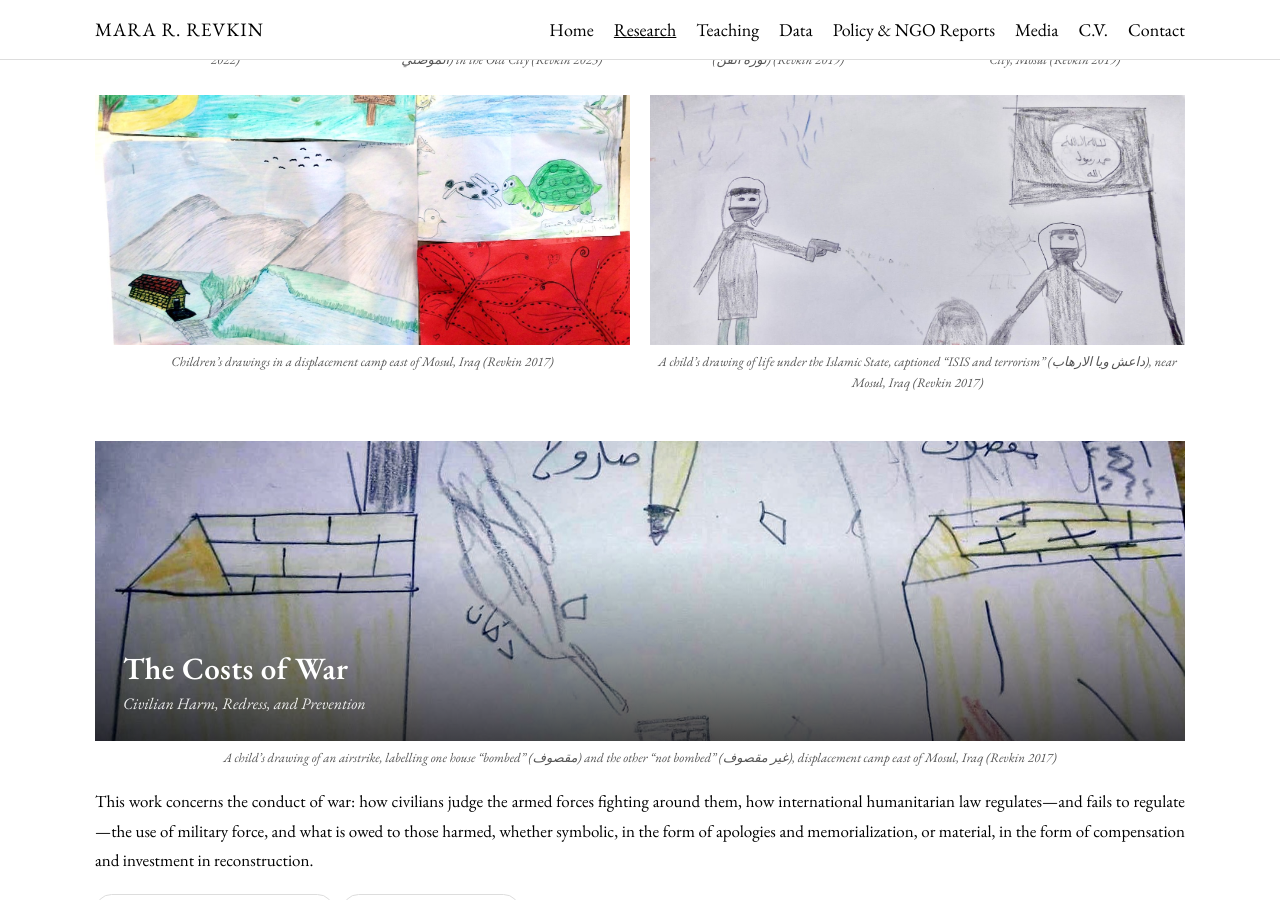
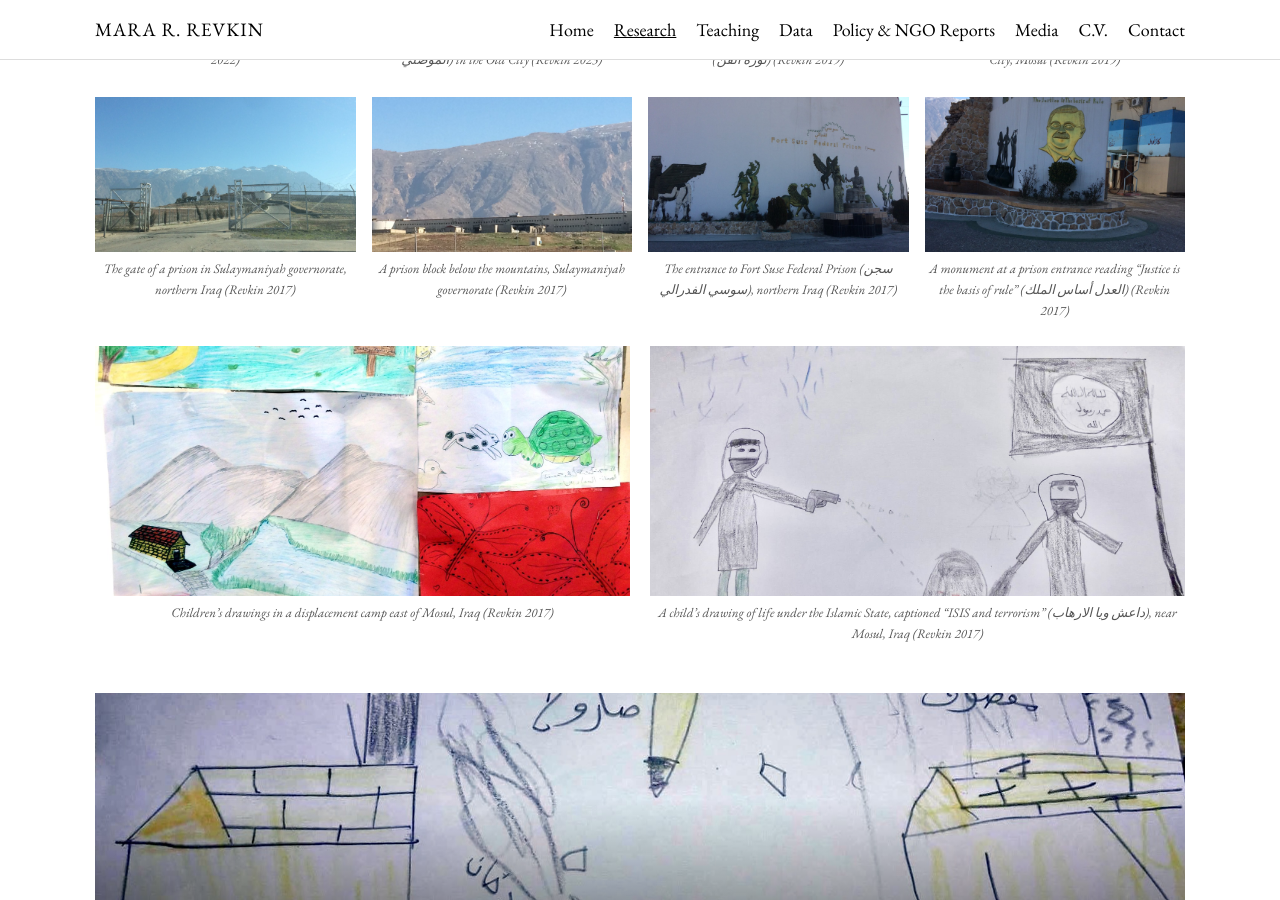
Before and after one commit to mrevkin/mrevkin.github.io, a Jekyll site: the page research.html, which Jekyll copies as it is, in a window 1280 px wide and 900 px high, scrolled down 2579 px. Built offline with Jekyll 4.4.1, drawn with Linux system fonts in a browser that asks for light colours; some of the changed text lies outside the part shown; grey boxes are pictures that could not be loaded.

Commit message:
Add prison photographs to State-Building and school, grave and detention photographs to Costs of War

```diff
--- a/research.html
+++ b/research.html
@@ -139,6 +139,24 @@
           <p class="img-caption">A mural of the Al-Hadba minaret above the Old City, Mosul (Revkin 2019)</p>
         </div>
       </div>
+      <div class="photo-strip">
+        <div>
+          <img src="iraq-prison-gate.jpg" alt="The gate of a prison in northern Iraq" />
+          <p class="img-caption">The gate of a prison in Sulaymaniyah governorate, northern Iraq (Revkin 2017)</p>
+        </div>
+        <div>
+          <img src="iraq-prison-block.jpg" alt="A prison block in northern Iraq" />
+          <p class="img-caption">A prison block below the mountains, Sulaymaniyah governorate (Revkin 2017)</p>
+        </div>
+        <div>
+          <img src="iraq-fort-suse.jpg" alt="The entrance to Fort Suse Federal Prison" />
+          <p class="img-caption">The entrance to Fort Suse Federal Prison (<span lang="ar" dir="rtl">سجن سوسي الفدرالي</span>), northern Iraq (Revkin 2017)</p>
+        </div>
+        <div>
+          <img src="iraq-justice-monument.jpg" alt="A monument at a prison entrance reading Justice is the basis of rule" />
+          <p class="img-caption">A monument at a prison entrance reading &ldquo;Justice is the basis of rule&rdquo; (<span lang="ar" dir="rtl">العدل أساس الملك</span>) (Revkin 2017)</p>
+        </div>
+      </div>
       <div class="photo-pair">
         <div>
           <img src="mosul-childrens-drawings.jpg" alt="Children's drawings of home, landscape, and animals on display in a displacement camp near Mosul, Iraq" />
@@ -186,6 +204,20 @@
         <div>
           <img src="mosul-shops-reopening.jpg" alt="Shops trading beneath a building damaged in the battle for Mosul" />
           <p class="img-caption">Shops trading beneath a building damaged in the battle for Mosul (Revkin 2019)</p>
+        </div>
+      </div>
+      <div class="photo-strip">
+        <div>
+          <img src="mosul-school-grave.jpg" alt="A makeshift grave in the yard of a primary school north of Mosul" />
+          <p class="img-caption">A makeshift grave in the yard of a primary school north of Mosul, Iraq (Revkin 2017)</p>
+        </div>
+        <div>
+          <img src="child-drawing-house-garden.jpg" alt="A child's drawing of a house and garden" />
+          <p class="img-caption">A child&rsquo;s drawing of a house and garden, displacement camp east of Mosul (Revkin 2017)</p>
+        </div>
+        <div>
+          <img src="iraq-detention-corridor.jpg" alt="A corridor inside a detention facility in Erbil" />
+          <p class="img-caption">A corridor inside a detention facility in Erbil, Iraq (Revkin 2017)</p>
         </div>
       </div>
       <div class="photo-single">
```
